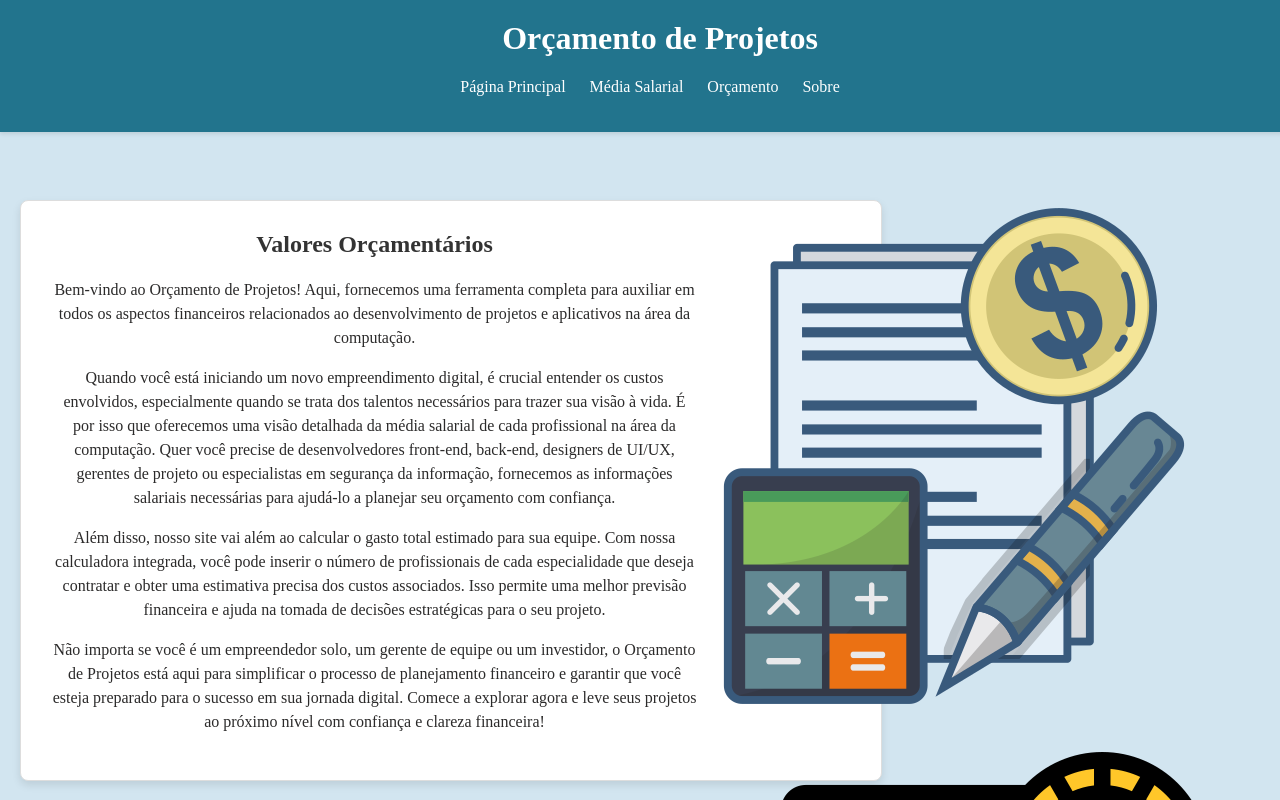
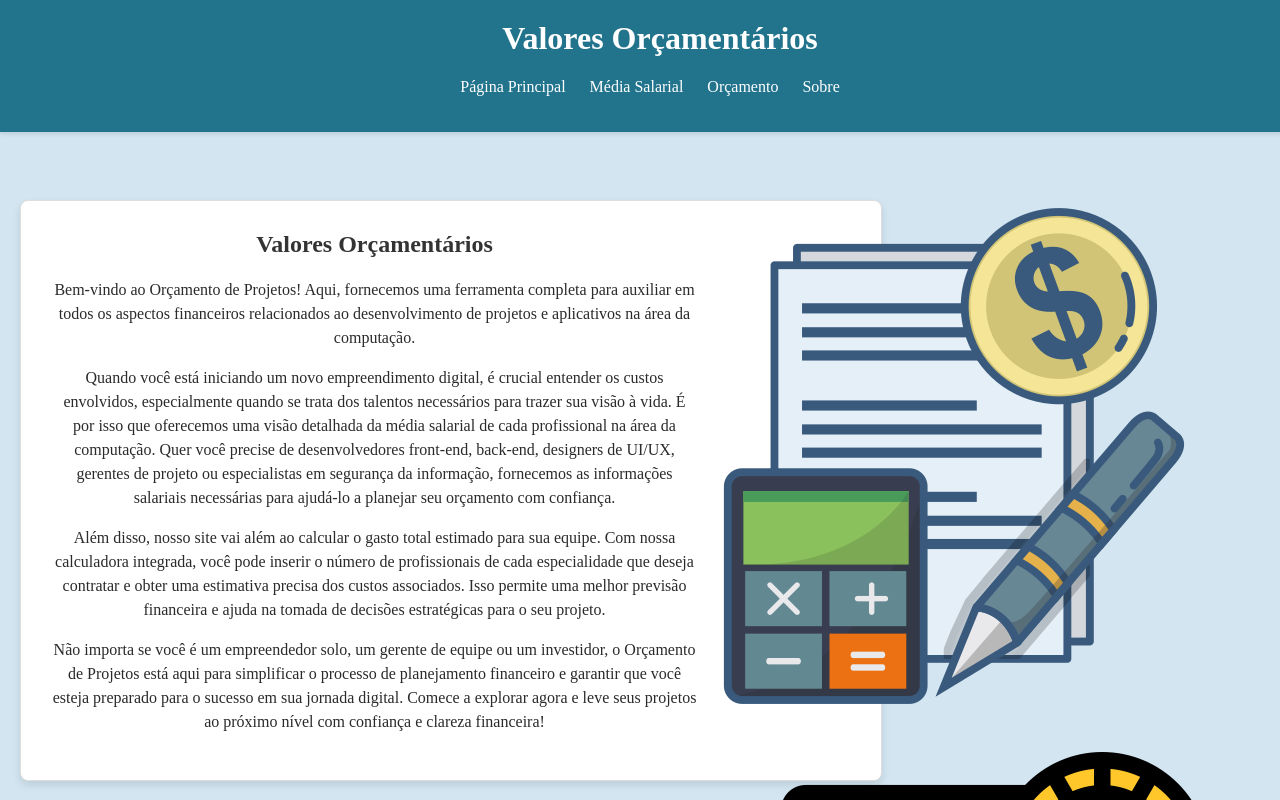
Before and after one commit to joaopedroaqb/SiteValoresOrcamentarios, a plain HTML site: page index.html in a window 1280 px wide. Shown: the top 800 px of the page. Drawn offline with Linux system fonts and the light colour scheme.

Commit message:
Update index.html

```diff
--- a/index.html
+++ b/index.html
@@ -8,7 +8,7 @@
 </head>
 <body>
     <header>
-        <h1>Orçamento de Projetos</h1>
+        <h1>Valores Orçamentários</h1>
         <nav>
             <ul>
                 <li><a href="#">Página Principal</a></li>
```
